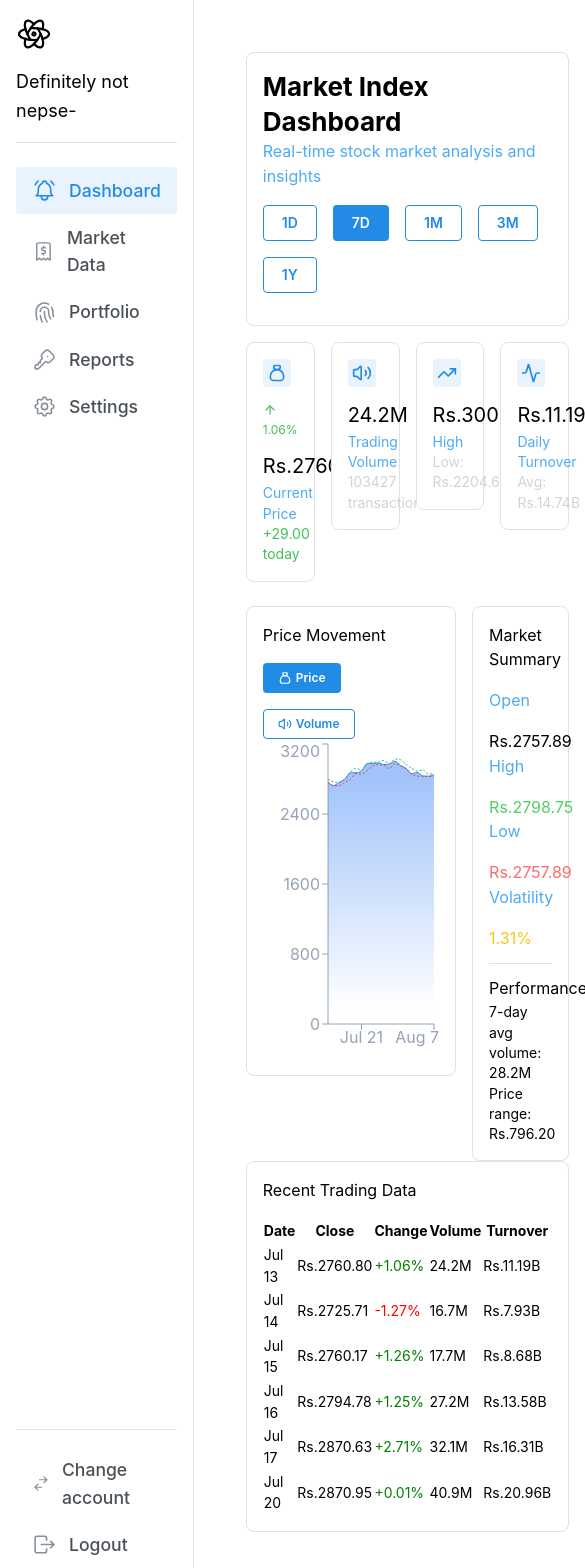
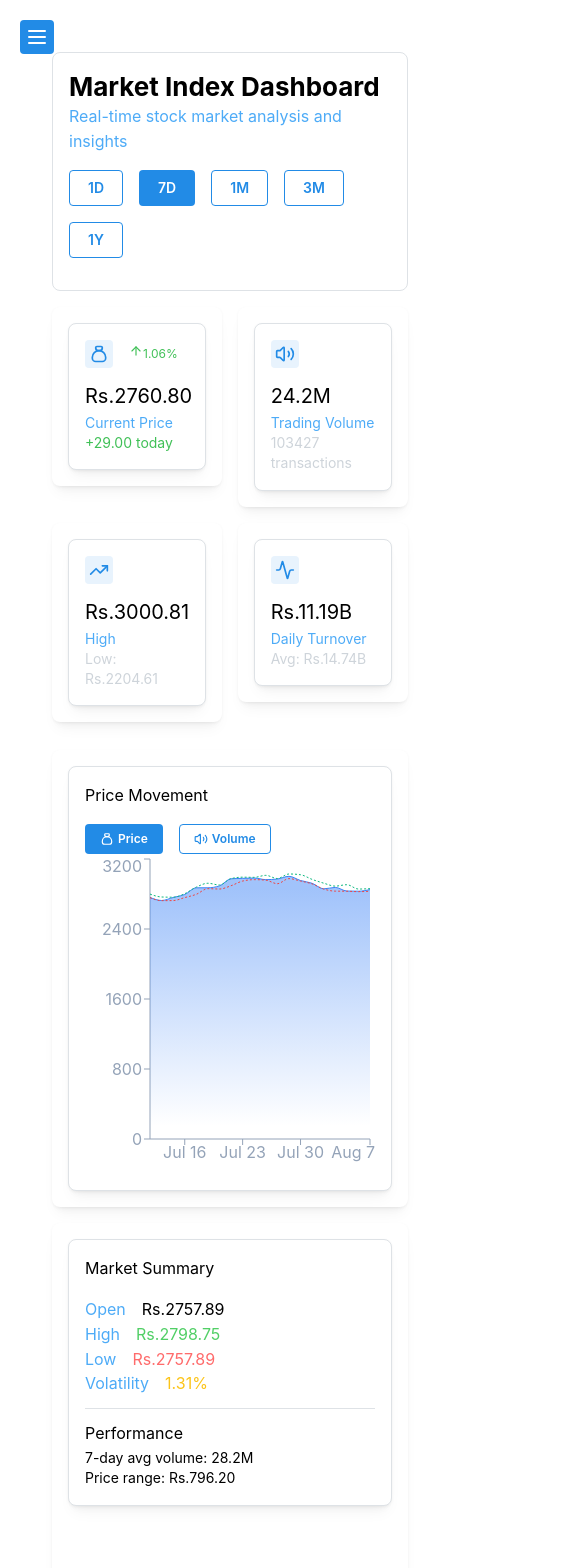
Before and after one commit to exeRik/NotNepse, a React (Vite) app: page / in a window 390 px wide. Shown: the top 1568 px of the page, 585 px wide, since content can reach past the window. Built offline with nearby package versions, Linux system fonts and the light colour scheme.

Commit message:
mad ethe navbar responsive

```diff
--- a/src/components/NavbarSimple.jsx
+++ b/src/components/NavbarSimple.jsx
@@ -1,5 +1,7 @@
+import { useState } from "react";
 import { NavLink } from "react-router-dom";
-import { Group, Text } from "@mantine/core"; // ✅ added Text
+import { Group, Text, ActionIcon, Drawer } from "@mantine/core";
+import { useMediaQuery } from '@mantine/hooks'; // ✅ import hook
 import {
   IconBellRinging,
   IconReceipt2,
@@ -9,6 +11,7 @@ import {
   IconSwitchHorizontal,
   IconLogout,
   IconBrandReact,
+  IconMenu2,
 } from "@tabler/icons-react";
 import classes from "./NavbarSimple.module.css";
 
@@ -21,16 +24,39 @@ const data = [
 ];
 
 export default function NavbarSimple() {
+  const [opened, setOpened] = useState(false);
+  const isMobile = useMediaQuery('(max-width: 768px)'); // screen <768px considered mobile
+
   return (
-    <nav className={classes.navbar}>
+    <>
+      {/* Mobile Menu Icon */}
+      {isMobile && (
+        <ActionIcon
+          size="lg"
+          variant="filled"
+          onClick={() => setOpened(true)}
+          style={{ position: "fixed", top: 20, left: 20, zIndex: 1000 }}
+        >
+          <IconMenu2 size={24} />
+        </ActionIcon>
+      )}
+
+      {/* Drawer for mobile */}
+      <Drawer
+        opened={opened}
+        onClose={() => setOpened(false)}
+        padding="md"
+        size="250px"
+        overlayOpacity={0.55}
+        overlayBlur={3}
+      >
         <div className={classes.navbarMain}>
-        {/* Header / Logo */}
           <Group
             className={classes.header}
             position="apart"
             align="center"
             spacing="sm"
-          style={{ marginBottom: "1.5rem" }} // extra spacing below header
+            style={{ marginBottom: "1.5rem" }}
           >
             <IconBrandReact size={36} stroke={1.5} />
             <Text weight={700} size="lg" color="black">
@@ -38,7 +64,51 @@ export default function NavbarSimple() {
             </Text>
           </Group>
 
-        {/* Navigation Links */}
+          {data.map((item) => (
+            <NavLink
+              key={item.label}
+              to={item.link}
+              className={({ isActive }) =>
+                `${classes.link} ${isActive ? classes.active : ""}`
+              }
+              onClick={() => setOpened(false)}
+            >
+              <item.icon className={classes.linkIcon} stroke={1.5} />
+              <span>{item.label}</span>
+            </NavLink>
+          ))}
+
+          <div className={classes.footer} style={{ marginTop: "auto" }}>
+            <NavLink to="/change-account" className={classes.link}>
+              <IconSwitchHorizontal className={classes.linkIcon} stroke={1.5} />
+              <span>Change account</span>
+            </NavLink>
+
+            <NavLink to="/logout" className={classes.link}>
+              <IconLogout className={classes.linkIcon} stroke={1.5} />
+              <span>Logout</span>
+            </NavLink>
+          </div>
+        </div>
+      </Drawer>
+
+      {/* Desktop Navbar */}
+      {!isMobile && (
+        <nav className={classes.navbar}>
+          <div className={classes.navbarMain}>
+            <Group
+              className={classes.header}
+              position="apart"
+              align="center"
+              spacing="sm"
+              style={{ marginBottom: "1.5rem" }}
+            >
+              <IconBrandReact size={36} stroke={1.5} />
+              <Text weight={700} size="lg" color="black">
+                Definitely not nepse-
+              </Text>
+            </Group>
+
             {data.map((item) => (
               <NavLink
                 key={item.label}
@@ -53,7 +123,6 @@ export default function NavbarSimple() {
             ))}
           </div>
 
-      {/* Footer */}
           <div className={classes.footer}>
             <NavLink to="/change-account" className={classes.link}>
               <IconSwitchHorizontal className={classes.linkIcon} stroke={1.5} />
@@ -66,5 +135,7 @@ export default function NavbarSimple() {
             </NavLink>
           </div>
         </nav>
+      )}
+    </>
   );
 }
--- a/src/pages/Dashboard.jsx
+++ b/src/pages/Dashboard.jsx
@@ -1,5 +1,5 @@
 import { useState, useMemo } from 'react';
-import { Container, Grid } from '@mantine/core';
+import { Container, Grid, Paper } from '@mantine/core';
 
 import HeaderSection from '../components/HeaderSection';
 import MetricsCard from '../components/MetricsCard';
@@ -7,16 +7,13 @@ import ChartSection from '../components/ChartSection';
 import MarketSummary from '../components/MarketSummary';
 import RecentTransactions from '../components/RecentTransactions';
 
-// Import JSON demo data
 import stockJson from '../data/stockData.json';
 
 const Dashboard = () => {
-  // Extract actual array from JSON
   const [stockData] = useState(stockJson.data);
   const [selectedTimeframe, setSelectedTimeframe] = useState('7D');
   const [selectedChart, setSelectedChart] = useState('price');
 
-  // Prepare chart data
   const chartData = useMemo(() => stockData
     .sort((a, b) => new Date(a.date) - new Date(b.date))
     .map(item => ({
@@ -29,7 +26,6 @@ const Dashboard = () => {
 
   const latestData = stockData[0];
 
-  // Calculate metrics
   const metrics = useMemo(() => {
     const avgVolume = stockData.reduce((sum, item) => sum + parseInt(item.turnover_volume || 0), 0) / stockData.length;
     const avgTurnover = stockData.reduce((sum, item) => sum + (item.turnover_values || 0), 0) / stockData.length;
@@ -45,25 +41,51 @@ const Dashboard = () => {
 
   return (
     <Container fluid style={{ minHeight: '100vh', padding: 20 }}>
-      {/* Header */}
-      <HeaderSection selectedTimeframe={selectedTimeframe} setSelectedTimeframe={setSelectedTimeframe} />
+      {/* Header Section */}
+      <HeaderSection
+        selectedTimeframe={selectedTimeframe}
+        setSelectedTimeframe={setSelectedTimeframe}
+        style={{ marginBottom: 30 }}
+      />
 
-      {/* Metrics Cards */}
-      <Grid gutter="md" mt="md">
-        <Grid.Col span={3}><MetricsCard type="price" data={latestData} metrics={metrics} /></Grid.Col>
-        <Grid.Col span={3}><MetricsCard type="volume" data={latestData} metrics={metrics} /></Grid.Col>
-        <Grid.Col span={3}><MetricsCard type="range" data={latestData} metrics={metrics} /></Grid.Col>
-        <Grid.Col span={3}><MetricsCard type="turnover" data={latestData} metrics={metrics} /></Grid.Col>
-      </Grid>
+{/* Metrics Cards */}
+<Grid gutter="md" mt="md">
+  {['price', 'volume', 'range', 'turnover'].map((type, index) => (
+    <Grid.Col span={6} sm={6} md={3} key={index}>
+      <Paper shadow="sm" radius="md" p="md" style={{ minHeight: 120 }}>
+        <MetricsCard type={type} data={latestData} metrics={metrics} />
+      </Paper>
+    </Grid.Col>
+  ))}
+</Grid>
+
 
       {/* Charts & Market Summary */}
-      <Grid gutter="md" mt="md">
-        <Grid.Col span={8}><ChartSection chartData={chartData} selectedChart={selectedChart} setSelectedChart={setSelectedChart} /></Grid.Col>
-        <Grid.Col span={4}><MarketSummary latestData={latestData} metrics={metrics} /></Grid.Col>
+      <Grid gutter="md" mt={20}>
+        <Grid.Col xs={12} md={8}>
+          <Paper shadow="sm" radius="md" p="md" style={{ minHeight: 400 }}>
+            <ChartSection
+              chartData={chartData}
+              selectedChart={selectedChart}
+              setSelectedChart={setSelectedChart}
+            />
+          </Paper>
+        </Grid.Col>
+        <Grid.Col xs={12} md={4}>
+          <Paper shadow="sm" radius="md" p="md" style={{ minHeight: 400 }}>
+            <MarketSummary latestData={latestData} metrics={metrics} />
+          </Paper>
+        </Grid.Col>
       </Grid>
 
       {/* Recent Transactions */}
-      <RecentTransactions stockData={stockData} />
+      <Grid mt={20}>
+        <Grid.Col xs={12}>
+          <Paper shadow="sm" radius="md" p="md">
+            <RecentTransactions stockData={stockData} />
+          </Paper>
+        </Grid.Col>
+      </Grid>
     </Container>
   );
 };
```
Lines whose indentation alone changed are shown as unchanged.
